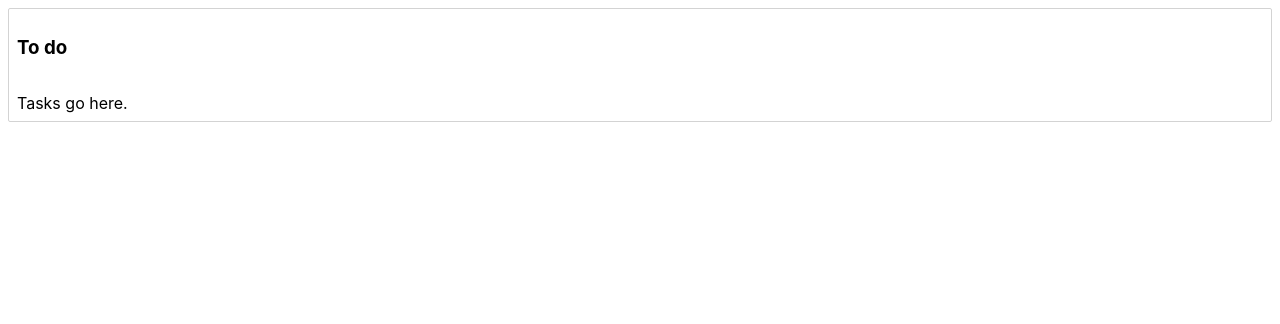
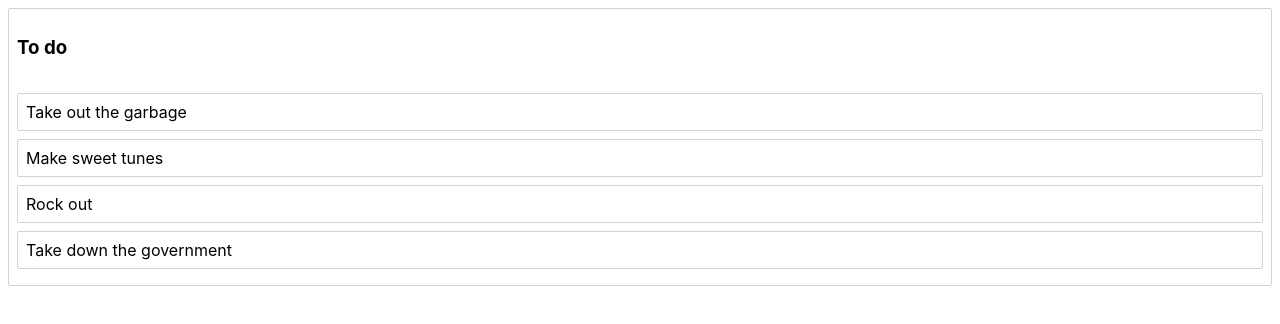
Before and after one commit to soleilyasmina/learn-react-dnd, a React (Create React App) app: page / in a window 1280 px wide. Shown: the top 324 px of the page. Built offline with nearby package versions, Linux system fonts and the light colour scheme.

Commit message:
wow! tasks

```diff
--- a/src/App.css
+++ b/src/App.css
@@ -11,3 +11,10 @@
 .tasklist {
   padding: 8px;
 }
+
+.task-container {
+  border: 1px solid lightgrey;
+  border-radius: 2px;
+  padding: 8px;
+  margin-bottom: 8px;
+}
--- a/src/components/Column.js
+++ b/src/components/Column.js
@@ -1,10 +1,13 @@
 import React from 'react';
+import Task from './Task';
 
 const Column = (props) => {
   return (
     <div className="container">
       <h3 className="title">{props.column.title}</h3>
-      <div className="tasklist">Tasks go here.</div>
+      <div className="tasklist">{props.tasks.map(task => {
+        return <Task key={task.id} task={task} />
+      })}</div>
     </div>
   )
 }
--- /dev/null
+++ b/src/components/Task.js
@@ -0,0 +1,7 @@
+import React from 'react';
+
+const Task = (props) => (
+  <div className="task-container">{props.task.content}</div>
+)
+
+export default Task;
```
